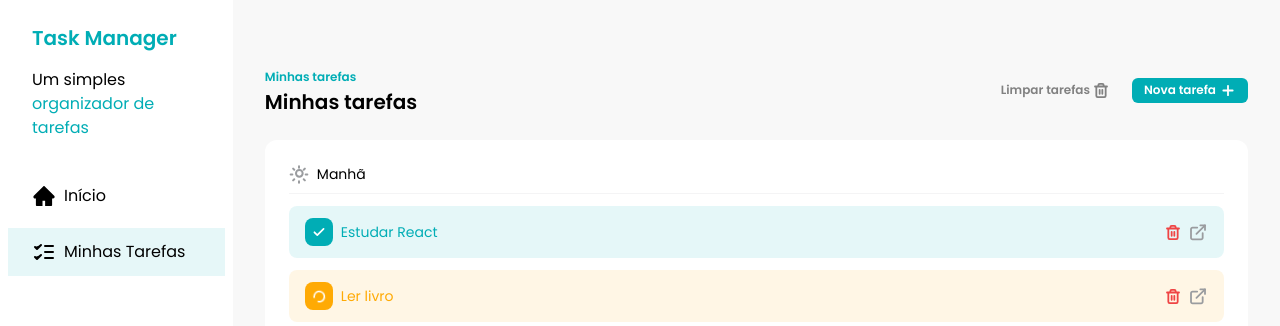
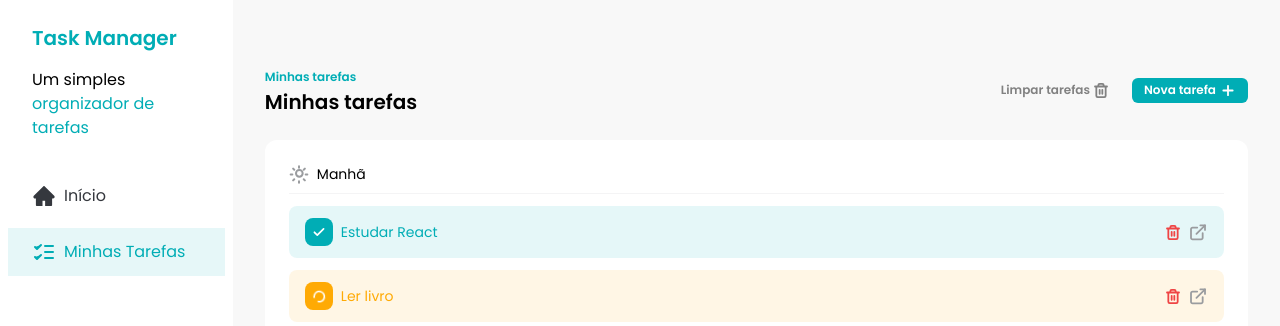
Before and after one commit to lucasbeniti/fsc-task-manager, a React (Vite) app: page / in a window 1280 px wide. Shown: the top 326 px of the page. Built offline with nearby package versions, Linux system fonts and the light colour scheme.

Commit message:
refactor: add tailwind variants to SidebarButton and Button components

```diff
--- a/src/components/Button.jsx
+++ b/src/components/Button.jsx
@@ -1,31 +1,27 @@
+import { tv } from "tailwind-variants";
+
 const Button = ({ children, variant = "primary", size = "sm", ...rest }) => {
-  const getVariantClasses = () => {
-    if (variant === "primary") {
-      return "bg-brand-primary text-white";
-    }
-    if (variant === "ghost") {
-      return "bg-transparent text-brand-dark-gray";
-    }
-    if (variant == "secondary") {
-      return "bg-brand-light-gray text-brand-dark-blue";
-    }
-  };
-
-  const getSizesClasses = () => {
-    if (size === "sm") {
-      return "py-1 text-xs";
-    }
-
-    if (size === "lg") {
-      return "py-2 text-sm w-full justify-center";
-    }
-  };
+  const button = tv({
+    base: "flex items-center gap-1 rounded-md px-3 font-semibold transition-all hover:opacity-85",
+    variants: {
+      color: {
+        primary: "bg-brand-primary text-white",
+        ghost: "bg-transparent text-brand-dark-gray",
+        secondary: "bg-brand-light-gray text-brand-dark-blue",
+      },
+      size: {
+        sm: "py-1 text-xs",
+        lg: "w-full justify-center py-2 text-sm",
+      },
+    },
+    defaultVariants: {
+      color: "priamry",
+      size: "small",
+    },
+  });
 
   return (
-    <button
-      className={`flex items-center gap-1 rounded-md px-3 font-semibold ${getVariantClasses()} transition-all hover:opacity-85 ${getSizesClasses()}`}
-      {...rest}
-    >
+    <button className={button({ color: variant, size: size })} {...rest}>
       {children}
     </button>
   );
--- a/src/components/SidebarButton.jsx
+++ b/src/components/SidebarButton.jsx
@@ -1,17 +1,18 @@
+import { tv } from "tailwind-variants";
+
 const SidebarButton = ({ children, variant }) => {
-  const getVariantClasses = () => {
-    if (variant === "selected") {
-      return "bg-[#E6F7F8] text-brand-primary";
-    }
-    if (variant === "unselected") {
-      return "text-brand-dark-blue";
-    }
-  };
+  const sidebar = tv({
+    base: "flex items-center gap-2 px-6 py-3",
+    variants: {
+      colors: {
+        selected: "bg-[#E6F7F8] text-brand-primary",
+        unselected: "text-brand-dark-blue",
+      },
+    },
+  });
+
   return (
-    <a
-      href="#"
-      className={`flex items-center gap-2 px-6 py-3 ${getVariantClasses()}'}`}
-    >
+    <a href="#" className={sidebar({ colors: variant })}>
       {children}
     </a>
   );
```
Also changed, not shown: 1 other file (tests, documents, lock files or other folders).
